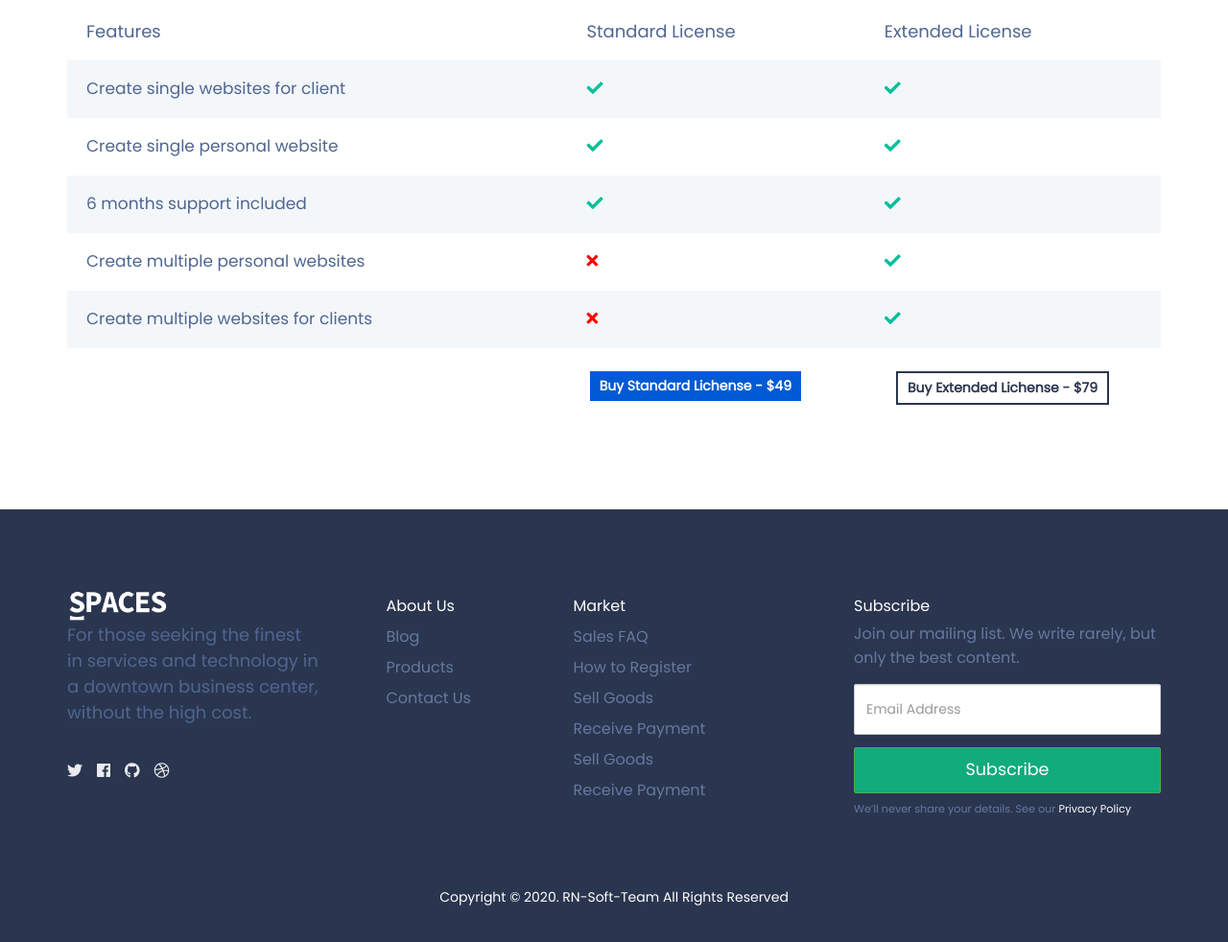
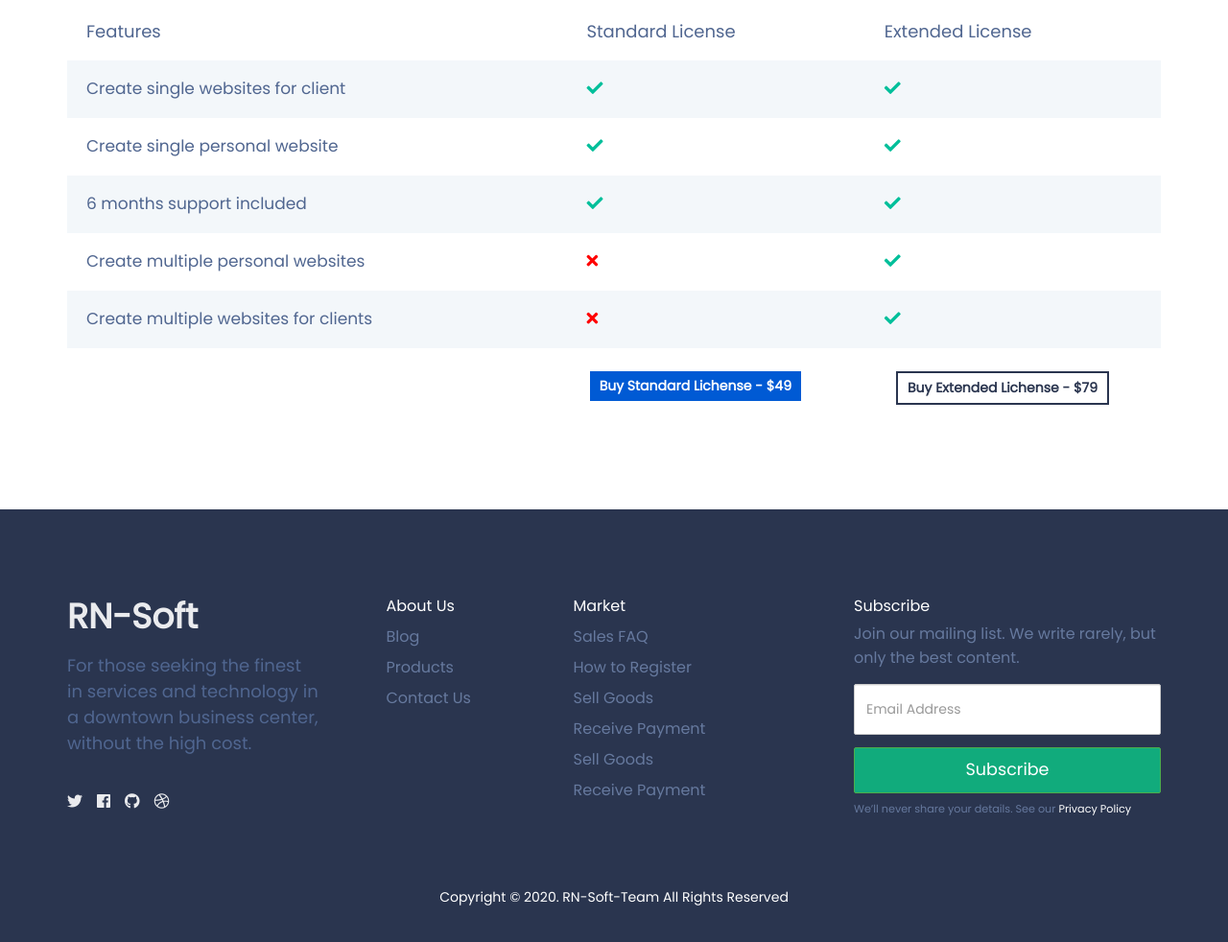
Before and after one commit to shamssumon3836/rn-soft-corporate, a plain HTML site: page index.html in a window 1280 px wide. Shown: the part 6023-7005 px from the top of the page at 96% size. Drawn offline with nearby package versions, Linux system fonts and the light colour scheme.

Commit message:
Update index.html

```diff
--- a/index.html
+++ b/index.html
@@ -849,7 +849,7 @@
 	<div class="container">
 		<div class="row" style="margin-top: 10px">
 			<div class="col-sm-3" data-aos="fade-right" data-aos-duration="1200">
-				<a href="#"><img src="img/logo.png" style="width: 40%; height: auto;"></a>
+				<a href="#"><p style="font-size: 36px; text-decoration: none !important;"><b>RN-Soft</b></p></a>
 
 
 				<p style="font-size: 1.8em;">For those seeking the finest in services and technology in a downtown business center, without the high cost.</p>
```
